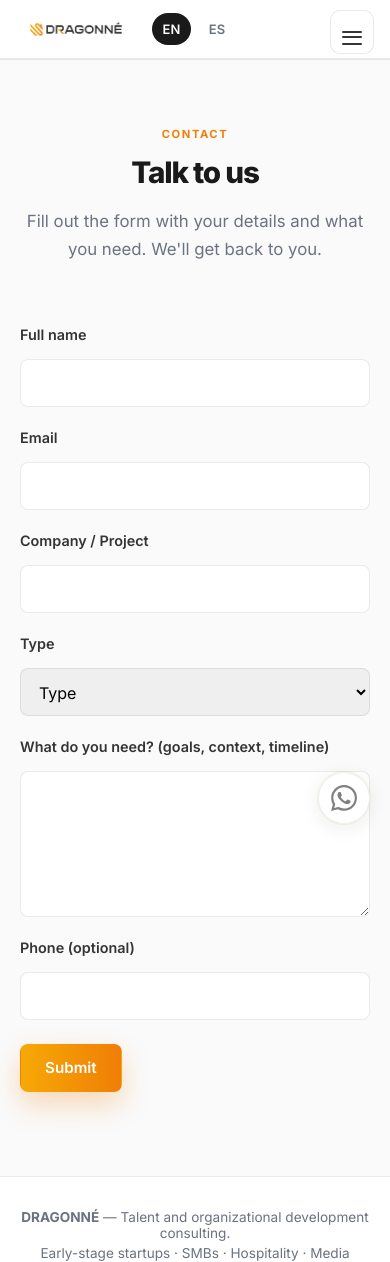
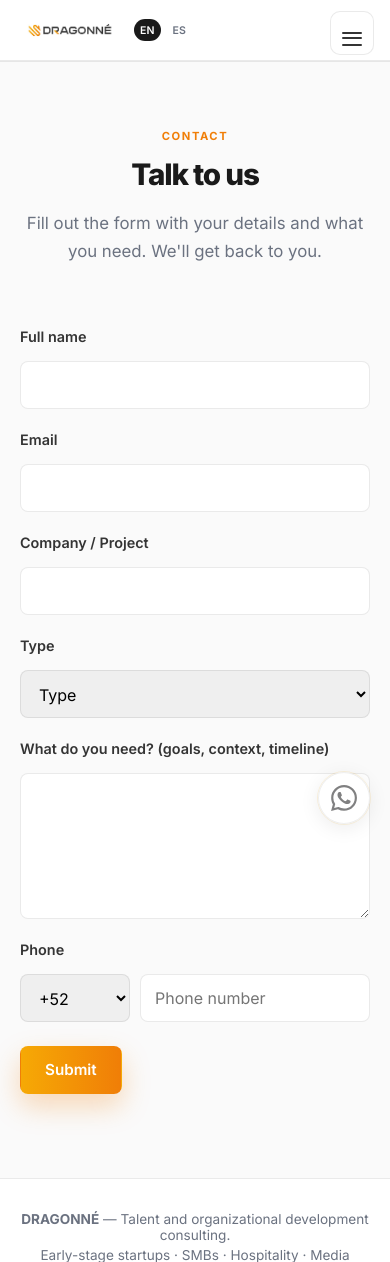
Before and after one commit to eljorgeflores/dragonneapp, a FastAPI app: page /consulting/contact in a window 390 px wide. Shown: the top 1262 px of the page. Run offline with FastAPI, Linux system fonts and the light colour scheme; parts of the project's set-up code (start-up, migrations or seed data) failed here and were passed over.

Commit message:
fix(consulting): pulir responsive y teléfono obligatorio
Mejora el header/menú en móvil (logo, switch de idioma y CTA), centra botones finales en landings de verticales y corrige el recorte del h1 en el hero. Actualiza el formulario de contacto para pedir teléfono obligatorio con prefijo y validación.

Made-with: Cursor

```diff
--- a/consulting_i18n.py
+++ b/consulting_i18n.py
@@ -155,7 +155,7 @@ CONSULTING_TRANSLATIONS = {
         "form_type_hospitality": "Hospitalidad",
         "form_type_media": "Posicionamiento en medios / comunicación ejecutiva",
         "form_message": "¿Qué necesitas? (objetivos, contexto, plazos)",
-        "form_phone": "Teléfono (opcional)",
+        "form_phone": "Teléfono",
         "form_submit": "Enviar",
         "form_success": "Recibimos tu información. Nos pondremos en contacto pronto.",
         "form_error": "Hubo un error. Intenta de nuevo o escríbenos a hefzi@dragonne.co",
@@ -314,7 +314,7 @@ CONSULTING_TRANSLATIONS = {
         "form_type_hospitality": "Hospitality",
         "form_type_media": "Media positioning / executive communications",
         "form_message": "What do you need? (goals, context, timeline)",
-        "form_phone": "Phone (optional)",
+        "form_phone": "Phone",
         "form_submit": "Submit",
         "form_success": "We received your submission. We'll be in touch soon.",
         "form_error": "Something went wrong. Try again or email hefzi@dragonne.co",
--- a/templates/consulting_form.html
+++ b/templates/consulting_form.html
@@ -34,7 +34,36 @@
             <label class="cp-form-label" for="lead-message">{{ t.form_message }}</label>
             <textarea class="cp-form-input cp-form-textarea" id="lead-message" name="message" rows="6" maxlength="5000"></textarea>
             <label class="cp-form-label" for="lead-phone">{{ t.form_phone }}</label>
-            <input class="cp-form-input" id="lead-phone" name="phone" type="tel" maxlength="50" />
+            <div class="cp-phone-row">
+              <select
+                class="cp-form-input cp-phone-cc"
+                id="lead-phone-cc"
+                name="phone_cc"
+                required
+                aria-label="{% if lang == 'en' %}Country code{% else %}Lada / prefijo{% endif %}"
+              >
+                <option value="+52" selected>+52</option>
+                <option value="+1">+1</option>
+                <option value="+34">+34</option>
+                <option value="+57">+57</option>
+                <option value="+54">+54</option>
+                <option value="+56">+56</option>
+                <option value="+51">+51</option>
+              </select>
+              <input
+                class="cp-form-input"
+                id="lead-phone"
+                name="phone"
+                type="text"
+                inputmode="numeric"
+                pattern="[0-9]{8,15}"
+                oninput="this.value=this.value.replace(/[^0-9]/g,'')"
+                autocomplete="tel-national"
+                required
+                maxlength="15"
+                placeholder="{% if lang == 'en' %}Phone number{% else %}Número{% endif %}"
+              />
+            </div>
             <div class="cp-form-actions">
               <button type="submit" class="cp-btn cp-btn-primary">{{ t.form_submit }}</button>
             </div>
--- a/templates/partials/cp_consulting_styles.html
+++ b/templates/partials/cp_consulting_styles.html
@@ -336,6 +336,8 @@
   .cp-form-feedback{margin:12px 0 0;font-size:.95rem}
   .cp-form-feedback--success{color:#0d7d3d}
   .cp-form-feedback--error{color:#9f3333}
+  .cp-phone-row{display:grid;grid-template-columns:minmax(92px,110px) 1fr;gap:10px;align-items:end}
+  .cp-phone-cc{padding-right:10px}
   .cp-footer{padding:40px 0 28px;color:var(--muted);font-size:.9rem;border-top:1px solid var(--line);text-align:center}
   .cp-footer p{margin:0 0 4px}
   .cp-footer-links{display:flex;flex-wrap:wrap;gap:12px 20px;justify-content:center;margin-top:12px}
@@ -354,7 +356,15 @@
   .cp-nav-mobile a:last-child{border-bottom:0}
   .cp-nav-mobile-soon{display:block;padding:10px 0 10px 12px;font-size:.95rem;color:var(--muted);border-bottom:1px solid var(--line);opacity:.75}
   .cp-nav-mobile-subtitle{display:block;padding:16px 0 6px;font-size:.72rem;font-weight:700;letter-spacing:.12em;text-transform:uppercase;color:var(--muted)}
-  .cp-nav-mobile .cp-btn{margin-top:16px;width:100%;justify-content:center}
+  /* CTA dentro del menú móvil: no heredar estilos de link-list */
+  .cp-nav-mobile a.cp-btn{
+    display:inline-flex;
+    width:100%;
+    margin-top:16px;
+    padding:0 22px;
+    justify-content:center;
+    border-bottom:0;
+  }
 
   @media (max-width:967px){
     .cpc{width:min(1100px,calc(100% - 32px));margin-left:auto;margin-right:auto}
@@ -362,12 +372,34 @@
     .cp-nav-right{display:none}
     .cp-nav{justify-content:space-between;gap:12px;min-height:56px}
     .cp-nav-wrap{position:relative;padding:0 16px}
+    .cp-nav-left{gap:12px}
+    .cp-lang{gap:6px}
     .cp-nav-hamburger{display:flex;align-items:center}
-    .cp-nav-mobile{display:block;max-height:0;overflow:hidden;opacity:0;transition:max-height .25s ease,opacity .2s}
+    .cp-nav-mobile{
+      display:block;
+      max-height:0;
+      overflow:hidden;
+      opacity:0;
+      transition:max-height .25s ease,opacity .2s;
+      padding:16px 16px calc(24px + env(safe-area-inset-bottom,0px));
+    }
     #cp-nav-toggle:checked ~ .cp-nav-mobile{max-height:80vh;opacity:1;overflow-y:auto}
     #cp-nav-toggle:checked ~ .cp-nav .cp-nav-hamburger-btn span{background:transparent}
     #cp-nav-toggle:checked ~ .cp-nav .cp-nav-hamburger-btn span::before{transform:translateY(7px) rotate(45deg)}
     #cp-nav-toggle:checked ~ .cp-nav .cp-nav-hamburger-btn span::after{transform:translateY(-5px) rotate(-45deg)}
+  }
+  @media (max-width:520px){
+    .cp-brand img{height:52px}
+    .cp-nav{min-height:60px}
+    .cp-nav-left{gap:10px}
+    .cp-lang{font-size:.66rem;letter-spacing:.01em;gap:6px}
+    .cp-lang-link{
+      min-width:22px;
+      height:22px;
+      padding:0 6px;
+    }
+    .cp-actions .cp-btn{min-height:40px;padding:0 16px;font-size:.88rem}
+    .cp-nav-mobile .cp-btn{min-height:48px;font-size:.95rem}
   }
   @media (max-width:767px){
     .cpc{width:min(1100px,calc(100% - 40px));margin-left:auto;margin-right:auto}
--- a/vertical_landings_content.py
+++ b/vertical_landings_content.py
@@ -155,8 +155,7 @@ _PAGES: dict[str, dict[str, dict]] = {
                 ),
                 _pair(
                     "Talento y capacitación donde haga falta",
-                    "Cuando la brecha es de capacidades, apoyamos en búsqueda, selección y entrenamiento de perfiles clave en áreas como e-commerce, revenue, "
-                    "servicio, administración o finanzas.",
+                    "Si falta capacidad, sumamos talento y capacitación para ejecutar y sostener el cambio.",
                 ),
             ],
             "sec_stages_label": "ALCANCE",
@@ -408,7 +407,7 @@ _PAGES: dict[str, dict[str, dict]] = {
                 ),
                 _pair(
                     "Talent and training where needed",
-                    "When the gap is capability, we support search, selection, and training of key profiles in areas such as e-commerce, revenue, service, administration, or finance.",
+                    "When capacity is missing, we add talent and training to execute and sustain the change.",
                 ),
             ],
             "sec_stages_label": "SCOPE",
```
Also changed, not shown: routes/consulting.py (+21 -3 lines), templates/partials/vertical_landing_hospitality_main.html (+14 -1 lines), templates/partials/vertical_landing_refined_main.html (+14 -1 lines).
